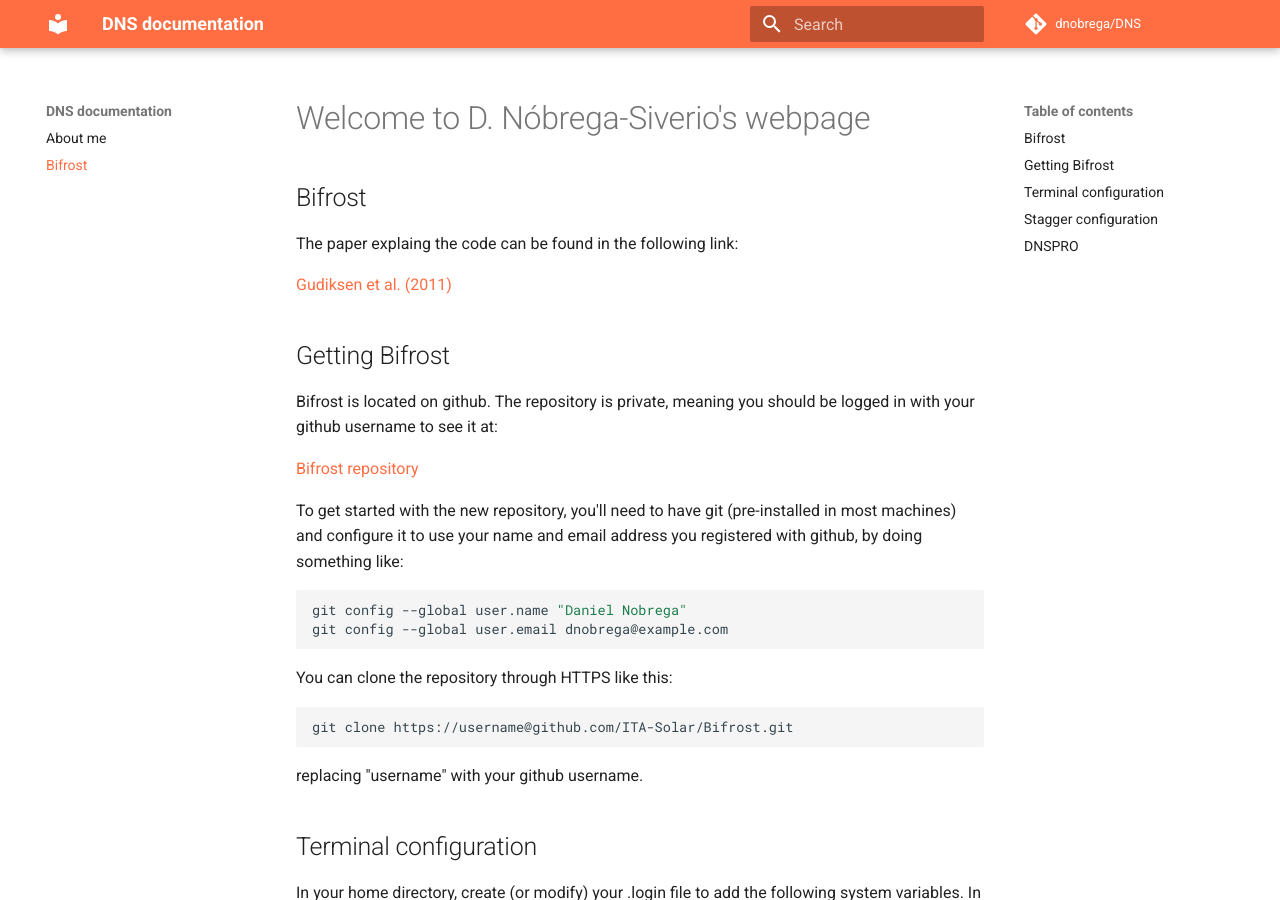
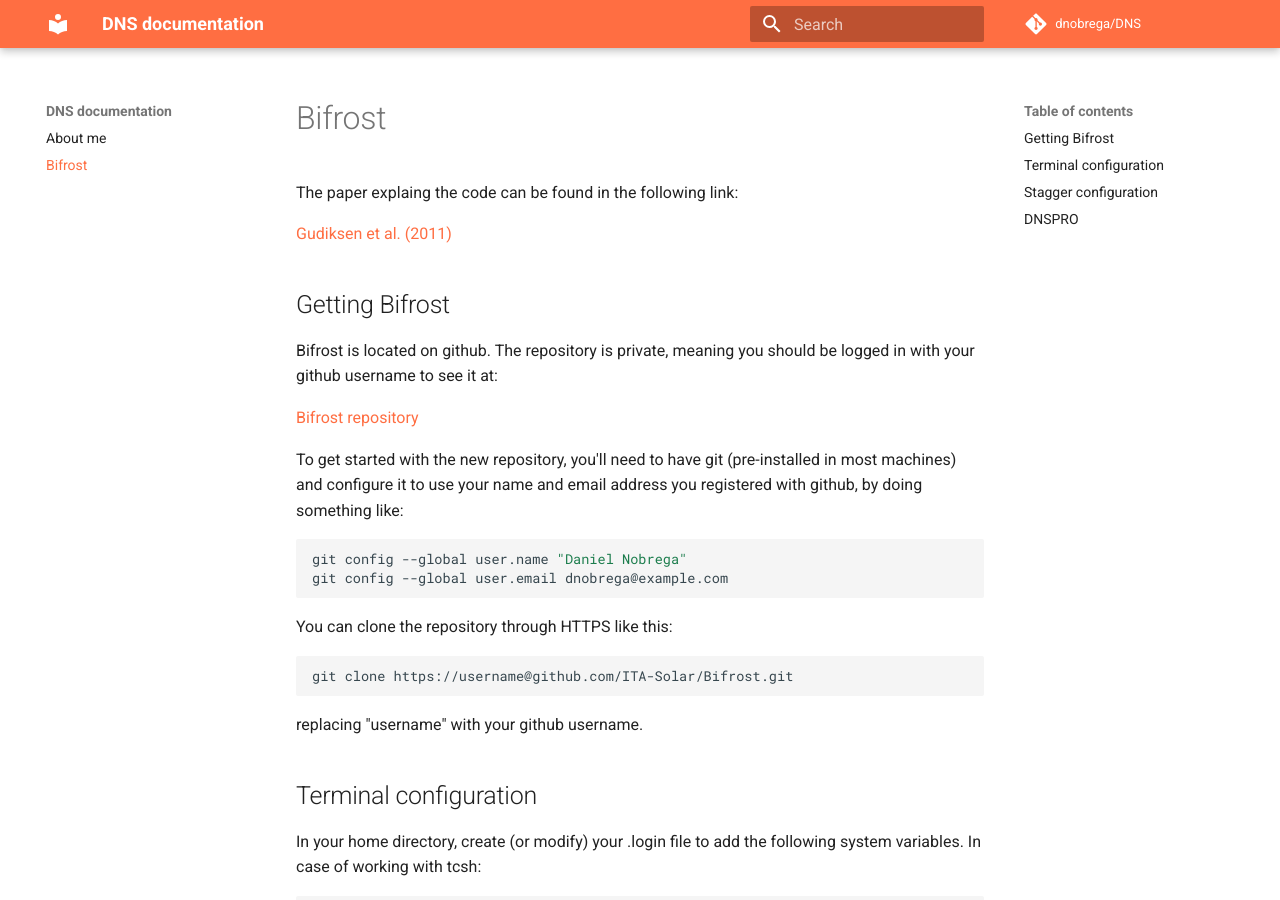
Before and after one commit to dnobrega/DNS, an MkDocs documentation site: the page built from docs/bifrost.md, in a window 1280 px wide and 900 px high. Built offline with MkDocs 1.6.1 and Material for MkDocs 9.7.7, drawn with Linux system fonts in a browser that asks for light colours; comment, search, counter and statistics services are not loaded.

Commit message:
Update bifrost.md

```diff
--- a/docs/bifrost.md
+++ b/docs/bifrost.md
@@ -1,6 +1,4 @@
-# Welcome to D. Nóbrega-Siverio's webpage
-
-## Bifrost
+# Bifrost
 
 The paper explaing the code can be found in the following link:
 
```
